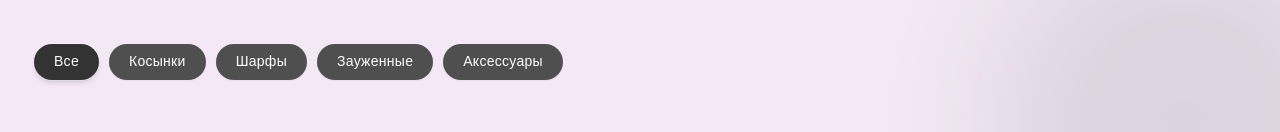
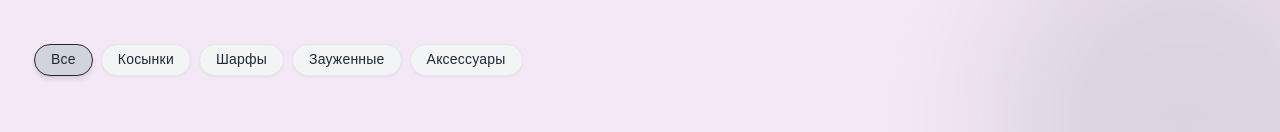
Before and after one commit to rinatkozmin1-sys/lace-and-silk, a Next.js app: page / in a window 1280 px wide. Shown: the part 475-607 px from the top of the page. Built offline with nearby package versions, Linux system fonts and the light colour scheme; no server answers; a web font is replaced by a local one.

Commit message:
Изменил цвет пилюль на светло-серый

```diff
--- a/components/catalog/CategoryPills.tsx
+++ b/components/catalog/CategoryPills.tsx
@@ -34,11 +34,11 @@ export function CategoryPills({
   return (
     <div
       className={cn(
-        "w-full snap-x snap-mandatory overflow-x-auto overscroll-x-contain pb-1 pt-1",
+        "w-full snap-x snap-mandatory overflow-x-auto overscroll-x-contain scroll-px-2 pb-1 pt-1",
         "[scrollbar-width:none] [-ms-overflow-style:none] [&::-webkit-scrollbar]:hidden"
       )}
     >
-      <div className="flex w-max max-w-none gap-2.5 px-0.5 py-0.5">
+      <div className="flex w-max max-w-none flex-nowrap gap-2 px-0.5 py-0.5 pr-2">
         {CATALOG_PILL_ORDER.map((pill) => {
           const active = selected === pill;
           return (
@@ -51,10 +51,10 @@ export function CategoryPills({
               }}
               className={cn(
                 cormorantDisplay.className,
-                "snap-start shrink-0 rounded-full px-5 py-2 text-sm font-medium tracking-[0.02em] text-white antialiased shadow-sm transition-colors duration-150",
-                "bg-[#4F4F4F] hover:bg-[#454545] active:bg-[#3d3d3d]",
-                "focus:outline-none focus-visible:ring-2 focus-visible:ring-white/80 focus-visible:ring-offset-2 focus-visible:ring-offset-body",
-                active && "bg-[#333333] shadow-md ring-1 ring-white/25"
+                "snap-start shrink-0 rounded-full border px-4 py-2 text-sm font-medium leading-none tracking-[0.015em] text-gray-800 subpixel-antialiased shadow-sm transition-colors duration-150",
+                "border-gray-200 bg-gray-100 hover:bg-gray-200 active:bg-gray-300",
+                "focus:outline-none focus-visible:ring-2 focus-visible:ring-gray-300 focus-visible:ring-offset-2 focus-visible:ring-offset-body",
+                active && "border-gray-800 bg-gray-300 text-gray-800 shadow-md"
               )}
             >
               {t(PILL_T_KEYS[pill])}
```
